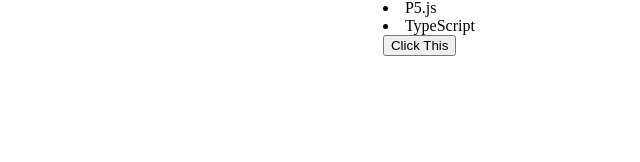
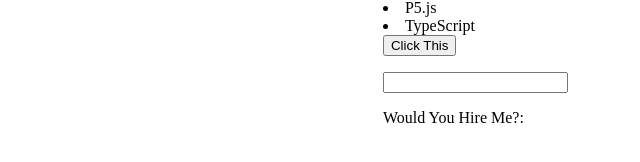
Before and after one commit to hweeks/alex-first-site, a React app: page / in a window 1280 px wide. Shown: the part 422-584 px from the top of the page, without its empty margins (320-960 px from the left). Built offline with nearby package versions, Linux system fonts and the light colour scheme.

Commit message:
Created text input "form" function, and placed within profile

```diff
--- a/src/components/Profile/index.tsx
+++ b/src/components/Profile/index.tsx
@@ -1,4 +1,5 @@
 import React from "react"
+import { useState } from "react"
 import image from "../assets/IMG_2747.png"
 
 
@@ -15,6 +16,20 @@
     { title: 'P5.js', id: 5 },
     { title: 'TypeScript', id: 6 },
 ]
+export function Form(){
+    const [value, setValue] = useState("");
+
+    function handleChange(event: React.ChangeEvent<HTMLInputElement>){
+        setValue(event.currentTarget.value);
+    }
+
+    return(
+        <>
+        <input value={value} onChange={handleChange} />
+        <p>Would You Hire Me?: {value}</p>
+        </>
+    );
+}
 export function MyButton(){
     function handleClick(){
         alert('You Clicked, it Accomplished Nothing');
@@ -48,6 +63,8 @@
                 }
                 )}
                 <MyButton />
+                <p></p>
+                <Form />
               </div>
     )
 }
```
